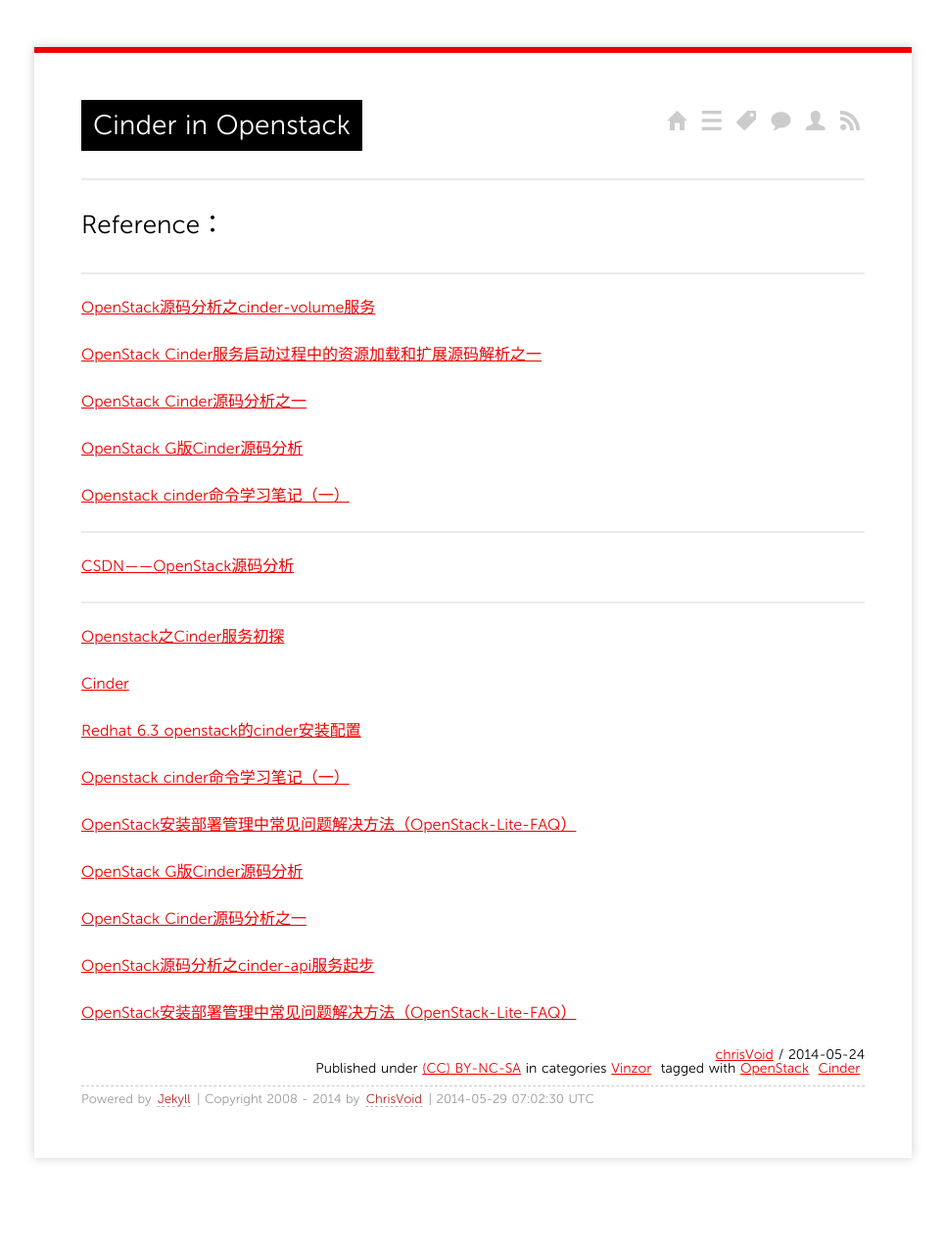
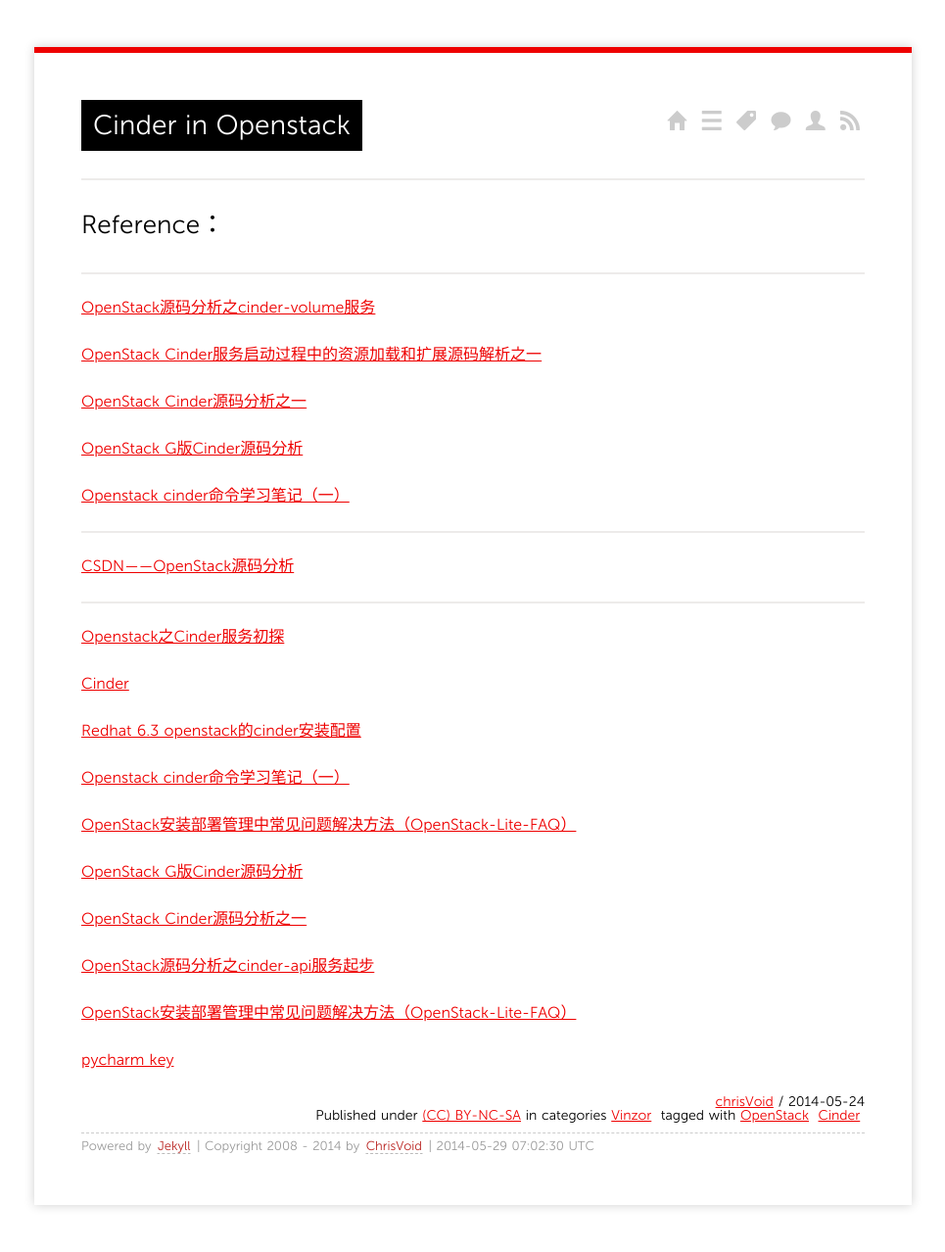
Before and after one commit to chris-void/chris-void.github.io, a Jekyll site: the page built from _posts/2014/2014-5-24-openstack-cinder.md, in a window 1280 px wide. Shown: the whole page at 98% size, without its empty margins (157-1122 px from the left). Built offline with Jekyll 4.4.1, drawn with Linux system fonts in a browser that asks for light colours; Markdown is read by kramdown in place of the engine named in the settings; comment, search, counter and statistics services are not loaded; before the commit the page ends 1230 px from its top, so only the background shows below that.

Commit message:
Update 2014-5-24-openstack-cinder.md

```diff
--- a/_posts/2014/2014-5-24-openstack-cinder.md
+++ b/_posts/2014/2014-5-24-openstack-cinder.md
@@ -51,3 +51,8 @@
 
 
 [OpenStack安装部署管理中常见问题解决方法（OpenStack-Lite-FAQ）](http://www.open-open.com/lib/view/open1342256392776.html)
+
+
+
+
+[pycharm key](http://www.geek521.com/?p=1951)
```
